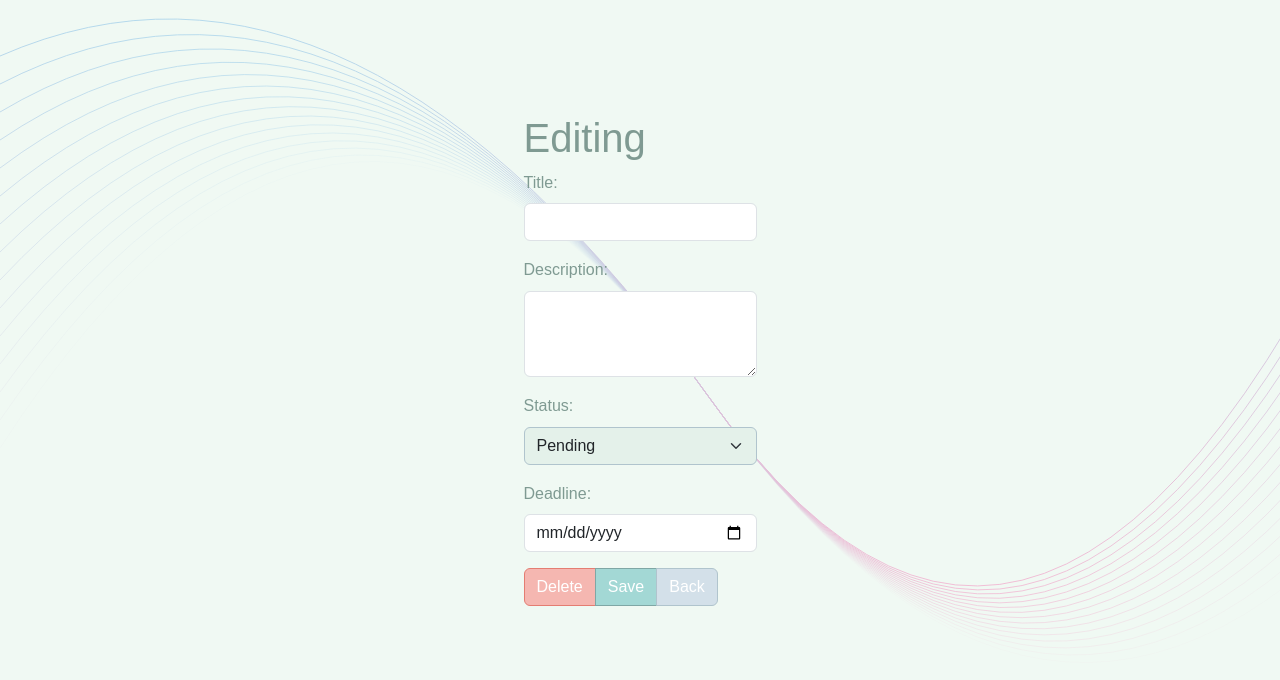
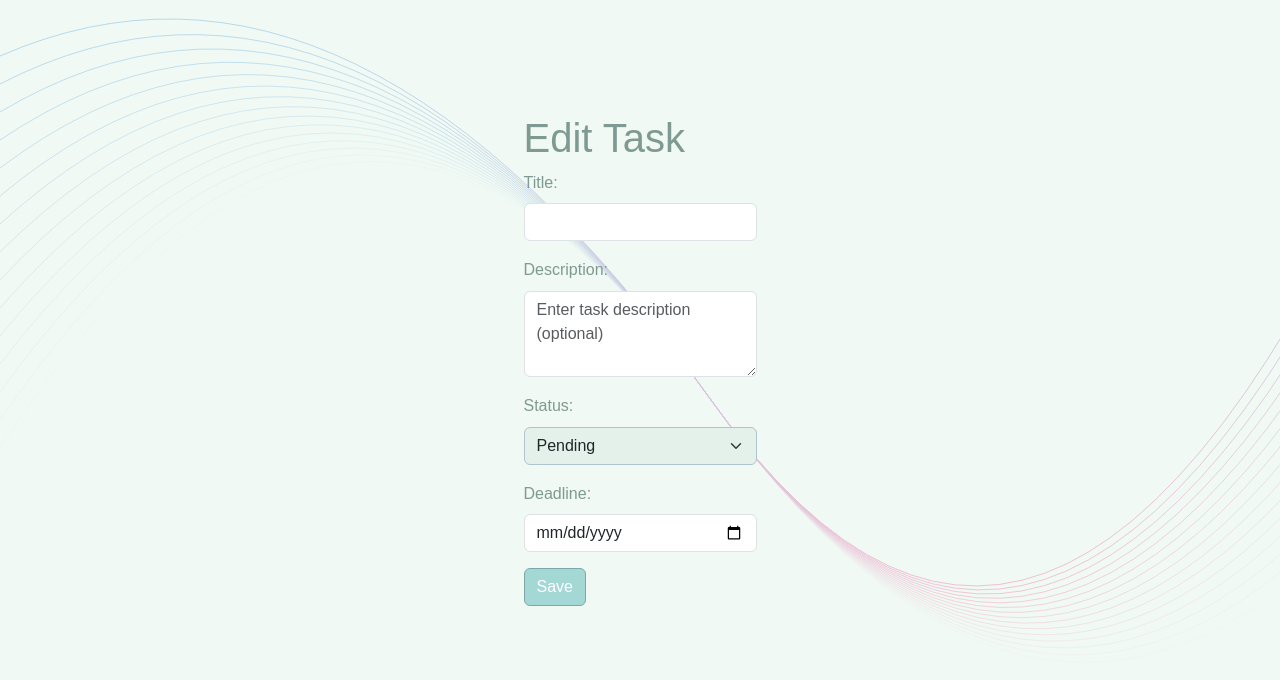
Before and after one commit to Aula-Virtual-de-Nico/1st-assessment-project-KathDAM, a React (Vite) app in the folder 1ST-Project/src/renderer/: page /#/edit-task/1 in a window 1280 px wide. Shown: the top 680 px of the page. Built offline with nearby package versions, Linux system fonts and the light colour scheme.

Commit message:
Cambios de StoreManager a Json storeTasks

```diff
--- a/1ST-Project/src/renderer/src/App.jsx
+++ b/1ST-Project/src/renderer/src/App.jsx
@@ -22,12 +22,12 @@ export default function App() {
   // Cargar las tareas desde localStorage al montar el componente
   useEffect(() => {
     const storedTasks = JSON.parse(localStorage.getItem("tasks")) || [];
-    const combinedTasks = [...defaultTasks, ...storedTasks];
+    // Combina las tareas predeterminadas con las tareas de localStorage, asegurando que no haya duplicados
+    const combinedTasks = [...storedTasks, ...defaultTasks].filter((value, index, self) =>
+      index === self.findIndex((t) => t.id === value.id)
+    );
 
-    // Elimina duplicados (basado en id) si las tareas predeterminadas ya existen
-    const uniqueTasks = Array.from(new Map(combinedTasks.map(task => [task.id, task])).values());
-
-    setTasks(uniqueTasks);
+    setTasks(combinedTasks);
   }, []);
 
   // Guardar las tareas en localStorage cada vez que cambie el estado
@@ -38,15 +38,22 @@ export default function App() {
   }, [tasks]);
 
   const addTask = (task) => {
-    setTasks([...tasks, { id: tasks.length + 1, ...task }]);
+    const newTask = { id: Date.now(), ...task };
+    const updatedTasks = [...tasks, newTask];
+    setTasks(updatedTasks);
+    localStorage.setItem("tasks", JSON.stringify(updatedTasks)); // Guardar tareas en localStorage
   };
 
   const updateTask = (id, updatedTask) => {
-    setTasks(tasks.map(task => task.id === id ? { ...task, ...updatedTask } : task));
-  };
+    const updatedTasks = tasks.map(task => task.id === id ? { ...task, ...updatedTask } : task);
+    setTasks(updatedTasks);
+    localStorage.setItem("tasks", JSON.stringify(updatedTasks)); // Guardar tareas actualizadas
+};
+
 
   const deleteTask = (id) => {
     setTasks(tasks.filter(task => task.id !== id));
+    localStorage.setItem("tasks", JSON.stringify(tasks.filter(task => task.id !== id))); // Guardar tareas actualizadas en localStorage
   };
 
   const handleSort = (key) => setSortKey(key);
@@ -59,6 +66,7 @@ export default function App() {
     const newTasks = tasks.filter((task) => task.id !== taskToDelete);
     setTasks(newTasks);
     setShowModal(false);
+    localStorage.setItem("tasks", JSON.stringify(newTasks)); // Guardar tareas actualizadas en localStorage
   };
 
   const handleStatusChange = (index) => {
@@ -68,6 +76,7 @@ export default function App() {
     const nextStatus = statuses[(statuses.indexOf(currentStatus) + 1) % statuses.length];
     newTasks[index].status = nextStatus;
     setTasks(newTasks);
+    localStorage.setItem("tasks", JSON.stringify(newTasks)); // Guardar tareas actualizadas en localStorage
   };
 
   return (
--- a/1ST-Project/src/renderer/src/components/EditingTask.jsx
+++ b/1ST-Project/src/renderer/src/components/EditingTask.jsx
@@ -1,152 +1,56 @@
 import React, { useState, useEffect } from 'react';
-import { useNavigate, useLocation } from 'react-router-dom';
+import { useNavigate, useParams } from 'react-router-dom';
 
-export default function EditingTask() {
+export default function EditingTask({ tasks, updateTask }) {
+    const { id } = useParams();
     const navigate = useNavigate();
-  const location = useLocation();
-  const taskFromState = location.state?.task;
+    const task = tasks.find(task => task.id === parseInt(id));
 
-  const [taskTitle, setTaskTitle] = useState(taskFromState?.title || '');
-  const [taskDescription, setTaskDescription] = useState(taskFromState?.description || '');
-  const [taskStatus, setTaskStatus] = useState(taskFromState?.status || '');
-  const [taskDeadline, setTaskDeadline] = useState(taskFromState?.deadline instanceof Date ? taskFromState.deadline.toISOString().split('T')[0]: taskFromState?.deadline || 'yyyy-mm-dd')
-  const [isDirty, setIsDirty] = useState(false);
-  const [showModal, setShowModal] = useState(false);
-  const [showDeleteModal, setShowDeleteModal] = useState(false);
+    const [title, setTitle] = useState(task?.title || '');
+    const [description, setDescription] = useState(task?.description || '');
+    const [status, setStatus] = useState(task?.status || 'Pending');
+    const [deadline, setDeadline] = useState(task?.deadline ? new Date(task.deadline).toISOString().substring(0, 10) : '');
 
-  useEffect(() => {
-    const initialTask = taskFromState;
-    if (
-      taskTitle !== initialTask?.title ||
-      taskDescription !== initialTask?.description ||
-      taskStatus !== initialTask?.status ||
-      taskDeadline !== initialTask?.deadline
-    ) {
-      setIsDirty(true);
-    } else {
-      setIsDirty(false);
+    const handleSave = () => {
+        if (!title.trim()) {
+            alert('Title is required.');
+            return;
         }
-  }, [taskTitle, taskDescription, taskStatus, taskDeadline, taskFromState]);
-
-  const handleSubmit = (e) => {
-    e.preventDefault();
-
-    const updatedTask = {
-      title: taskTitle,
-      description: taskDescription,
-      status: taskStatus,
-      deadline: taskDeadline,
-    };
-    navigate('/', { state: { updatedTask } });
-  };
-
-  const handleBack = () => {
-    if (isDirty) {
-      setShowModal(true);
-    } else {
+        updateTask(task.id, { title, description, status, deadline: deadline ? new Date(deadline) : null });
         navigate('/');
-    }
-  };
-
-  const handleDelete = () => {
-    setShowDeleteModal(true);
-  };
-
-  const confirmDelete = () => {
-    setShowDeleteModal(false);
-    navigate('/');
-  };
-
-  const cancelDelete = () => {
-    setShowDeleteModal(false);
-  };
-
-  const confirmDiscard = () => {
-    setShowModal(false);
-    navigate('/');
-  };
-
-  const confirmSave = () => {
-    setShowModal(false);
-    handleSubmit(new Event('submit'));
-  };
-
-  const cancelAction = () => {
-    setShowModal(false);
     };
 
     return (
         <div className="container">
-      <h1>Editing {taskTitle}</h1>
-      <form onSubmit={handleSubmit}>
+            <h1>Edit Task</h1>
+            <form onSubmit={(e) => { e.preventDefault(); handleSave(); }}>
                 <div className="mb-3">
                     <label htmlFor="task-title" className="form-label">Title:</label>
-          <input type="text" className="form-control" id="task-title" value={taskTitle} onChange={(e) => setTaskTitle(e.target.value)} required/>
+                    <input type="text" className="form-control" id="task-title" value={title} onChange={(e) => setTitle(e.target.value)} required />
                 </div>
+
                 <div className="mb-3">
                     <label htmlFor="task-description" className="form-label">Description:</label>
-          <textarea className="form-control" id="task-description" rows="3" value={taskDescription} onChange={(e) => setTaskDescription(e.target.value)} required />
+                    <textarea className="form-control" id="task-description" rows="3" value={description} onChange={(e) => setDescription(e.target.value)} placeholder="Enter task description (optional)" />
                 </div>
+
                 <div className="mb-3">
                     <label htmlFor="task-status" className="form-label">Status:</label>
-          <select id="task-status" className="form-select" value={taskStatus} onChange={(e) => setTaskStatus(e.target.value)}>
+                    <select id="task-status" className="form-select" value={status} onChange={(e) => setStatus(e.target.value)} required>
                         <option value="Pending">Pending</option>
                         <option value="In Progress">In Progress</option>
                         <option value="Completed">Completed</option>
                         <option value="Canceled">Canceled</option>
                     </select>
                 </div>
+
                 <div className="mb-3">
                     <label htmlFor="task-deadline" className="form-label">Deadline:</label>
-          <input type="date" className="form-control" id="task-deadline" value={taskDeadline} onChange={(e) => setTaskDeadline(e.target.value)} />
+                    <input type="date" className="form-control" id="task-deadline" value={deadline} onChange={(e) => setDeadline(e.target.value)} />
                 </div>
-        <div className="btn-group">
-          <button type="button" className="btn btn-danger" onClick={handleDelete}> Delete </button>
-          <button type="submit" className="btn btn-primary" disabled={!isDirty}> Save </button>
-          <button type="button" className="btn btn-secondary" onClick={handleBack}> Back </button>
-        </div>
+
+                <button type="submit" className="btn btn-primary">Save</button>
             </form>
-
-      {showModal && (
-        <div className="modal fade show" style={{ display: 'block' }} tabIndex="-1" role="dialog" aria-labelledby="mySmallModalLabel" aria-hidden="true">
-          <div className="modal-dialog modal-dialog-centered">
-            <div className="modal-content">
-              <div className="modal-header">
-                <h4 className="modal-title">Unsaved Changes</h4>
-                <button type="button" className="btn-close" onClick={cancelAction} aria-label="Close"></button>
-              </div>
-              <div className="modal-body">
-                <p>You have unsaved changes. What would you like to do?</p>
-              </div>
-              <div className="modal-footer">
-                <button type="button" className="btn btn-light" onClick={confirmDiscard}>Discard</button>
-                <button type="button" className="btn btn-primary" onClick={confirmSave}>Save</button>
-                <button type="button" className="btn btn-secondary" onClick={cancelAction}>Cancel</button>
-              </div>
-            </div>
-          </div>
-        </div>
-      )}
-
-      {showDeleteModal && (
-        <div className="modal fade show" style={{ display: 'block' }} tabIndex="-1" role="dialog" aria-labelledby="mySmallModalLabel" aria-hidden="true">
-          <div className="modal-dialog modal-dialog-centered">
-            <div className="modal-content">
-              <div className="modal-header">
-                <h4 className="modal-title">Confirm Delete</h4>
-                <button type="button" className="btn-close" onClick={cancelDelete} aria-label="Close"></button>
-              </div>
-              <div className="modal-body">
-                <p>Are you sure you want to delete this task?</p>
-              </div>
-              <div className="modal-footer">
-                <button type="button" className="btn btn-light" onClick={cancelDelete}>Cancel</button>
-                <button type="button" className="btn btn-danger" onClick={confirmDelete}>Confirm</button>
-              </div>
-            </div>
-          </div>
-        </div>
-      )}
         </div>
     );
 }
--- a/1ST-Project/src/renderer/src/components/NewTask.jsx
+++ b/1ST-Project/src/renderer/src/components/NewTask.jsx
@@ -1,15 +1,17 @@
 import React, { useState } from 'react';
 import { useNavigate } from 'react-router-dom';
+import Modal from '../components/TaskList/Modal';
 
-export default function NewTask() {
+export default function NewTask({ addTask }) {
   const navigate = useNavigate();
   const [title, setTitle] = useState('');
   const [description, setDescription] = useState('');
   const [status, setStatus] = useState('Pending');
-    const [deadline, setDeadline] = useState(() => {const date = new Date();
-        date.setDate(date.getDate() + 7);
-        return date.toISOString().substring(0, 10);
-    });
+  const [deadline, setDeadline] = useState(
+    new Date(Date.now() + 7 * 24 * 60 * 60 * 1000)
+      .toISOString()
+      .substring(0, 10)
+  );
 
   const [showDiscardModal, setShowDiscardModal] = useState(false);
 
@@ -23,10 +25,10 @@ export default function NewTask() {
       title,
       description,
       status,
-            deadline: deadline ? new Date(deadline) : null
+      deadline: deadline ? new Date(deadline) : null,
     };
-
-        navigate('/', { state: { newTask } });
+    addTask(newTask); // Save the new task
+    navigate('/');
   };
 
   const handleDiscard = () => {
@@ -39,7 +41,7 @@ export default function NewTask() {
 
   const confirmDiscard = () => {
     setShowDiscardModal(false);
-        navigate("/");
+    navigate('/');
   };
 
   return (
@@ -48,53 +50,61 @@ export default function NewTask() {
       <form onSubmit={handleSave}>
         <div className="mb-3">
           <label htmlFor="task-title" className="form-label">Title:</label>
-                    <input type="text" className="form-control" id="task-title" value={title} onChange={(e) => setTitle(e.target.value)} required/>
+          <input
+            type="text"
+            className="form-control"
+            id="task-title"
+            value={title}
+            onChange={(e) => setTitle(e.target.value)}
+            required
+          />
         </div>
-
         <div className="mb-3">
           <label htmlFor="task-description" className="form-label">Description:</label>
-                    <textarea className="form-control" id="task-description" rows="3" value={description} onChange={(e) => setDescription(e.target.value)} placeholder="Enter task description (optional)"/>
+          <textarea
+            className="form-control"
+            id="task-description"
+            rows="3"
+            value={description}
+            onChange={(e) => setDescription(e.target.value)}
+            placeholder="Enter task description (optional)"
+          />
         </div>
-
         <div className="mb-3">
           <label htmlFor="task-status" className="form-label">Status:</label>
-                    <select id="task-status" className="form-select" value={status} onChange={(e) => setStatus(e.target.value)} required>
+          <select
+            id="task-status"
+            className="form-select"
+            value={status}
+            onChange={(e) => setStatus(e.target.value)}
+            required
+          >
             <option value="Pending">Pending</option>
             <option value="In Progress">In Progress</option>
             <option value="Completed">Completed</option>
             <option value="Canceled">Canceled</option>
           </select>
         </div>
-
         <div className="mb-3">
           <label htmlFor="task-deadline" className="form-label">Deadline:</label>
-                    <input type="date" className="form-control" id="task-deadline" value={deadline} onChange={(e) => setDeadline(e.target.value)}/>
+          <input
+            type="date"
+            className="form-control"
+            id="task-deadline"
+            value={deadline}
+            onChange={(e) => setDeadline(e.target.value)}
+          />
         </div>
-
-                <div>
-                    <button type="submit" className="btn btn-primary" disabled={!title.trim()}>Save</button>
+        <button type="submit" className="btn btn-primary">Save</button>
         <button type="button" className="btn btn-danger" onClick={handleDiscard}>Discard</button>
-                </div>
       </form>
-
       {showDiscardModal && (
-                <div className="modal fade show" style={{ display: 'block' }} tabIndex="-1" role="dialog" aria-labelledby="discardModalLabel" aria-hidden="true">
-                    <div className="modal-dialog modal-dialog-centered">
-                        <div className="modal-content">
-                            <div className="modal-header">
-                                <h4 className="modal-title" id="discardModalLabel">Confirm Discard</h4>
-                                <button type="button" className="btn-close" onClick={cancelDiscard} aria-label="Close"></button>
-                            </div>
-                            <div className="modal-body">
-                                <p>Are you sure you want to discard changes?</p>
-                            </div>
-                            <div className="modal-footer">
-                                <button type="button" className="btn btn-light" onClick={cancelDiscard}>Cancel</button>
-                                <button type="button" className="btn btn-danger" onClick={confirmDiscard}>Confirm</button>
-                            </div>
-                        </div>
-                    </div>
-                </div>
+        <Modal
+          title="Discard Changes"
+          message="Are you sure you want to discard the changes?"
+          onCancel={cancelDiscard}
+          onConfirm={confirmDiscard}
+        />
       )}
     </div>
   );
--- a/1ST-Project/src/renderer/src/components/TaskList.jsx
+++ b/1ST-Project/src/renderer/src/components/TaskList.jsx
@@ -54,7 +54,6 @@ export default function TaskList({ tasks, deleteTask }) {
     });
     setTaskList(sortedTasks);
   };
-
   return (
     <div className="mt-4">
       <div className="container">
```
Also changed, not shown: 1ST-Project/src/renderer/src/components/TaskList/Modal.jsx (+13 -4 lines), 1ST-Project/src/renderer/src/components/TaskList/SortAndFilter.jsx (+33 -25 lines). Lines whose indentation alone changed are shown as unchanged.
